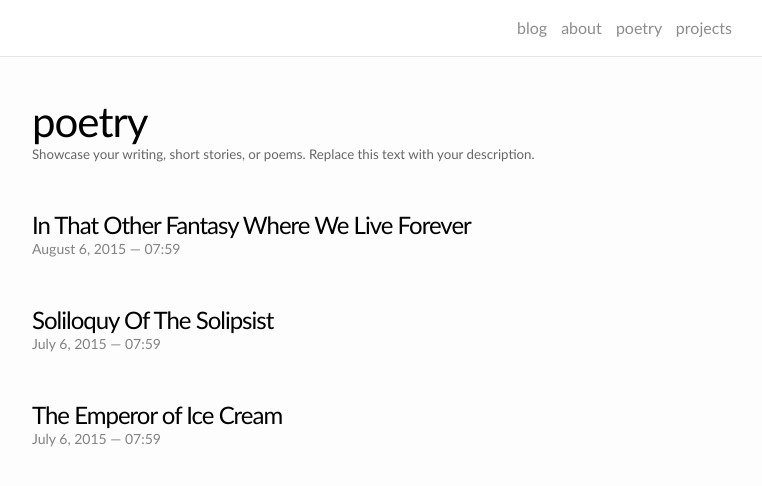
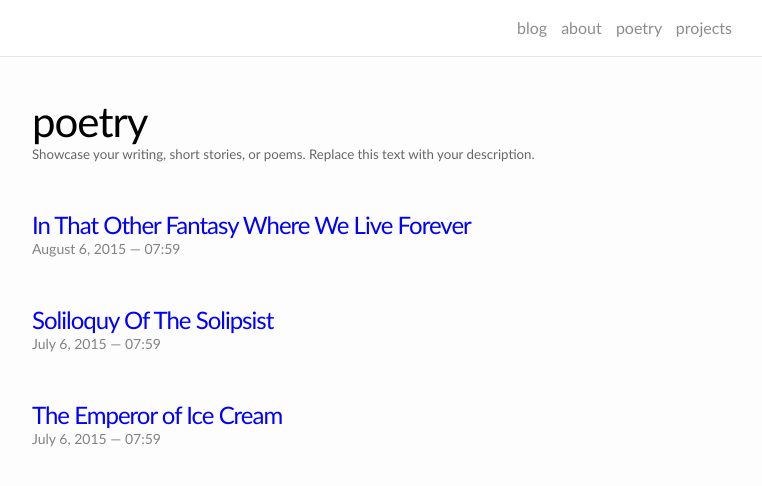
Before and after one commit to martindisley/martindisley.github.io, a Jekyll site: the page built from poetry.md, in a window 1280 px wide. Shown: the top 486 px of the page, without its empty margins (258-1020 px from the left). Built offline with Jekyll 4.4.1, drawn with Linux system fonts in a browser that asks for light colours; nearby versions of some CDN libraries.

Commit message:
theme blue

```diff
--- a/_sass/_base.scss
+++ b/_sass/_base.scss
@@ -37,7 +37,7 @@ $grey-color-light: #ddd;  /* navigation bar border */
 $text-color:     #666;
 
 /* Set theme color *************************/
-$theme-color:   black;
+$theme-color:   blue;
 
 
 /************************************************************/
```
